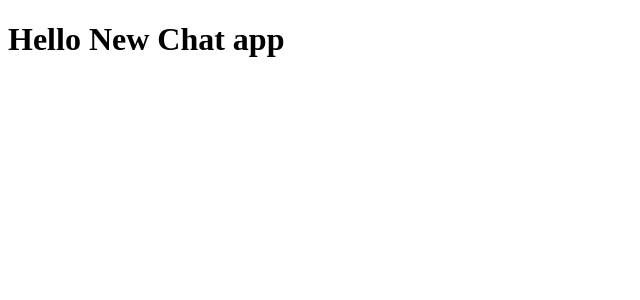
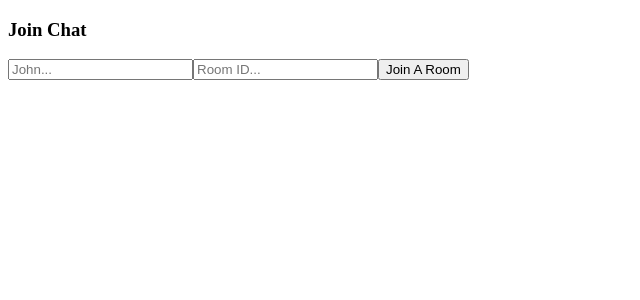
Before and after one commit to geeekgod/chat-app, a React (Create React App) app in the folder client/: page / in a window 1280 px wide. Shown: the top 300 px of the page, without its empty margins (0-640 px from the left). Built offline with nearby package versions, Linux system fonts and the light colour scheme; no server answers.

Commit message:
feat: add join room to client and server

```diff
--- a/client/src/App.js
+++ b/client/src/App.js
@@ -1,14 +1,40 @@
-import React from 'react'
-import io from 'socket.io-client'
+import React, { useState } from "react";
+import io from "socket.io-client";
 
-const socket = io.connect("http://localhost:5000")
+const socket = io.connect("http://localhost:5000");
 
 const App = () => {
+  const [username, setUsername] = useState("");
+  const [room, setRoom] = useState("");
+  const [showChat, setShowChat] = useState(false);
+
+  const joinRoom = () => {
+    if (username !== "" && username !== " " && room !== "" && room !== " ") {
+      console.log("hello");
+      socket.emit("join_room", room);
+    }
+  };
+
   return (
     <div className="App">
-      <h1>Hello New Chat app</h1>
+      <h3>Join Chat</h3>
+      <input
+        type="text"
+        placeholder="John..."
+        onChange={(event) => {
+          setUsername(event.target.value);
+        }}
+      />
+      <input
+        type="text"
+        placeholder="Room ID..."
+        onChange={(event) => {
+          setRoom(event.target.value);
+        }}
+      />
+      <button onClick={joinRoom}>Join A Room</button>
     </div>
-  )
-}
+  );
+};
 
-export default App
+export default App;
```
Also changed, not shown: 1 other file (tests, documents, lock files or other folders).
